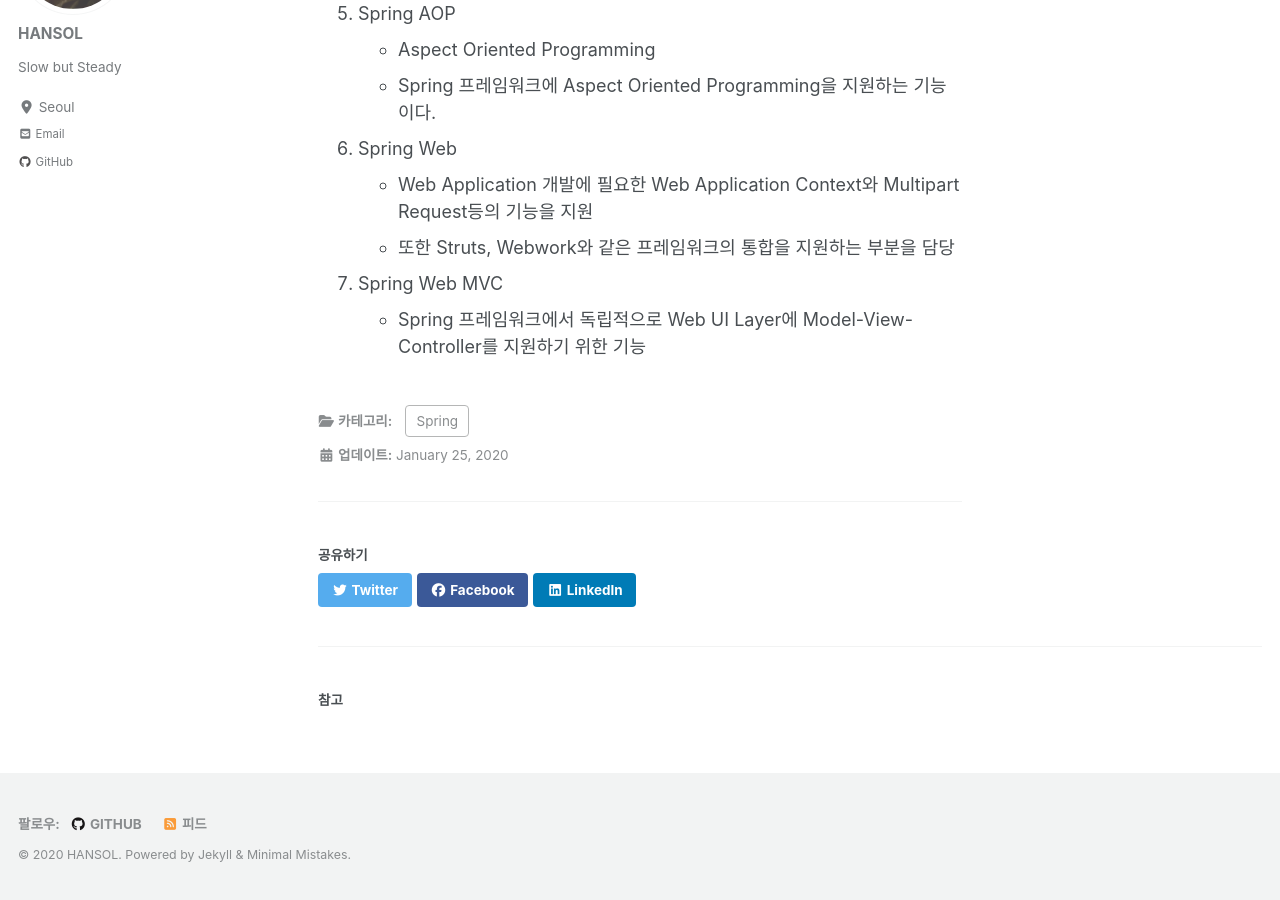
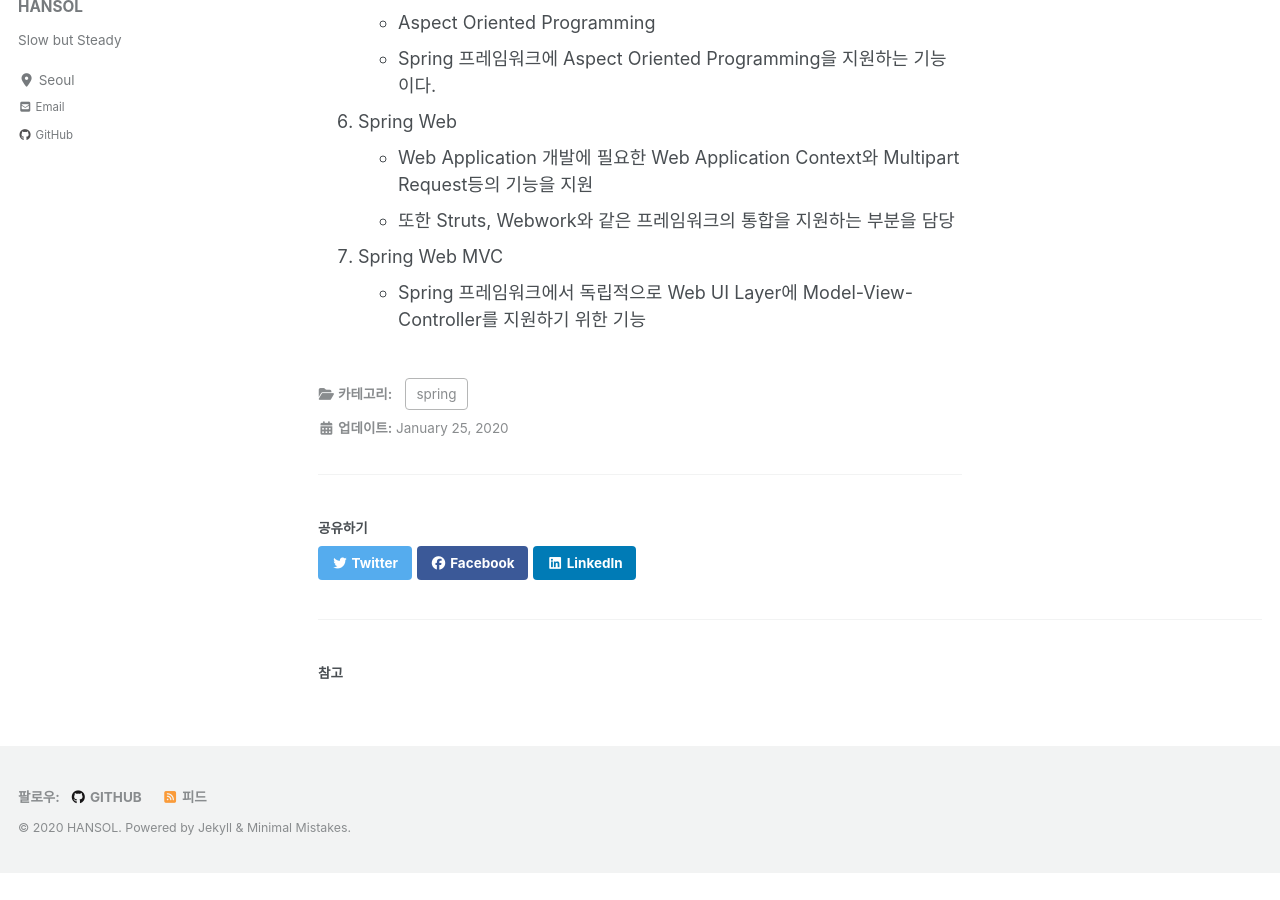
Before and after one commit to HANSOLKIM30/hansolkim30.github.io, a Jekyll site: the page built from _posts/2020-01-25-Spring.md, in a window 1280 px wide and 900 px high, scrolled down 2765 px. Built offline with Jekyll 4.4.1, drawn with Linux system fonts in a browser that asks for light colours; cached includes are drawn as plain includes; nearby versions of some CDN libraries; after the commit the page ends 3638 px from its top, so only the background shows below that.

Commit message:
Update 2020-01-25-Spring.md

```diff
--- a/_posts/2020-01-25-Spring.md
+++ b/_posts/2020-01-25-Spring.md
@@ -1,11 +1,9 @@
 ---
 title: "Spring 기본 지식"
-categories: Spring
+categories: spring
 ---
 
-<br><br><br>
-
-
+<br>
 # [Spring]
 본격적으로 Spring을 사용한 개인 프로그램을 하기에 앞서, Spring Framework와 관련 툴들에 대해 명확한 이해가 필요할 것 같아서 하나씩 짚고 넘어가기로 했다.
 
@@ -37,7 +35,7 @@ spring? 스프링, 자바 기반의 프레임워크의 일종이다. 그렇다
 
 즉, 라이브러리는 개발자의 목적에 맞게 중간중간 필요한 부분만 따로 가져오고 변형해서 쓸 수 있는 형태인 반면, 프레임워크는 그 자체로 프로그램을 만드는 거대한 틀이기 때문에 프레임워크의 본디 목적과 다른 프로그램은 만들 수가 없다. <br><br>
  정리하자면, Spring은 자바 기반의 웹 프레임워크로서, 프레임워크가 제공하는 기능들을 잘 따라간다면 프로그래머는 좀 더 쉽고 효율적이게 웹 어플리케이션을 만들 수 있게 되는 것이다. 그렇다면 Spring은 구체적으로 어떤 기능들을 제공하는 걸까? Spring이 제공하는 모듈을 통해 Spring의 기능과 그 특징을 살펴보자.
-<br>
+<br><br>
 
 ## Spring의 모듈과 특징
 **[모듈]**<br>보통은 어플리케이션 내부에서 기능별로 나뉘어지는 프로그램을 가르켜 모듈이라 한다. 파일 단위로 나뉘는 것이 보통이며, 관련된 데이터와 함수들이 묶여서 모듈을 한.
```
